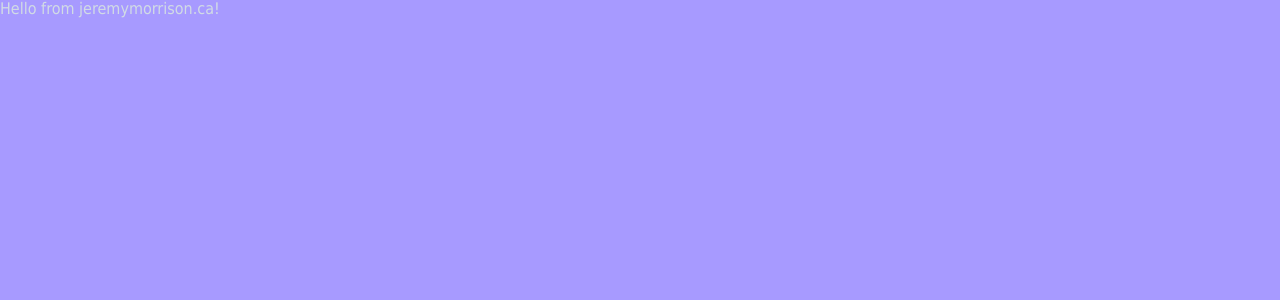
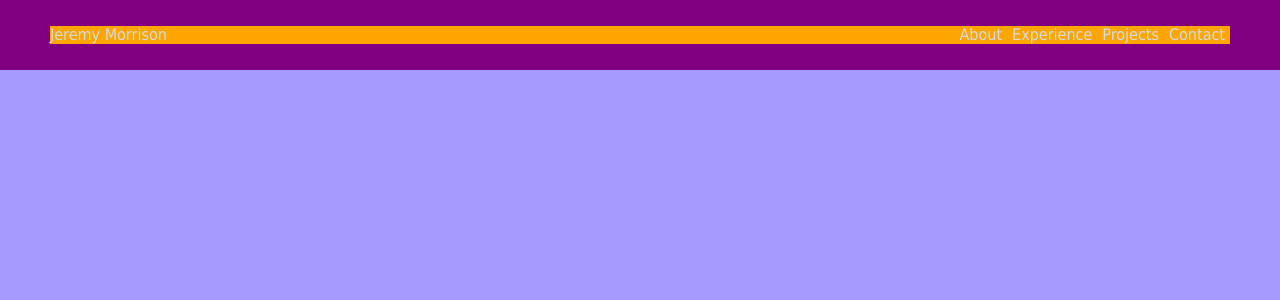
Before and after one commit to jemorriso/jeremymorrison.ca, a Next.js app: page / in a window 1280 px wide. Shown: the top 300 px of the page. Built offline with nearby package versions, Linux system fonts and the light colour scheme.

Commit message:
Add basic nav structure

```diff
--- a/src/components/layout.js
+++ b/src/components/layout.js
@@ -1,7 +1,7 @@
 import styled from 'styled-components';
+import { Nav } from '@components';
 
 const StyledContent = styled.div`
-  // display: flex;
   background: #a79aff;
   min-height: 100vh;
 `;
@@ -9,6 +9,7 @@ const StyledContent = styled.div`
 const Layout = ({ children }) => {
   return (
     <StyledContent>
+      <Nav />
       <div id="content">{children}</div>
     </StyledContent>
   );
--- /dev/null
+++ b/src/components/nav.js
@@ -0,0 +1,78 @@
+import styled from 'styled-components';
+import Link from 'next/link';
+import { navLinks } from '@config';
+import { Menu } from '@components';
+
+const StyledHeader = styled.header`
+  position: fixed;
+  top: 0px;
+  /* z-index: 11; */
+  padding: 0px 50px;
+  width: 100%;
+  height: 70px;
+  background: purple;
+  ${({ theme }) => theme.mixins.flexBetween};
+
+  @media (max-width: 1080px) {
+    padding: 0 40px;
+  }
+  @media (max-width: 768px) {
+    padding: 0 25px;
+  }
+`;
+
+const StyledNav = styled.nav`
+  ${({ theme }) => theme.mixins.flexBetween};
+  /* width 100% required here because parent container is flexbox. */
+  width: 100%;
+  background: orange;
+  /* z-index: 12; */
+  /* height: 100%; */
+
+  @media (max-width: 768px) {
+    display: none;
+  }
+
+  ol {
+    ${({ theme }) => theme.mixins.flexBetween};
+    padding: 0;
+    margin: 0;
+    list-style: none;
+
+    li {
+      margin: 0 5px;
+      position: relative;
+    }
+  }
+`;
+
+const StyledLinks = styled.div`
+  /* display: flex;
+  align-items: center; */
+
+  @media (max-width: 768px) {
+    display: none;
+  }
+`;
+
+const Nav = () => {
+  return (
+    <StyledHeader>
+      <StyledNav>
+        <div>Jeremy Morrison</div>
+        <StyledLinks>
+          <ol>
+            {navLinks.map(({ url, name }, i) => (
+              <li key={i}>
+                <Link href={url}>{name}</Link>
+              </li>
+            ))}
+          </ol>
+        </StyledLinks>
+      </StyledNav>
+      <Menu />
+    </StyledHeader>
+  );
+};
+
+export default Nav;
```
